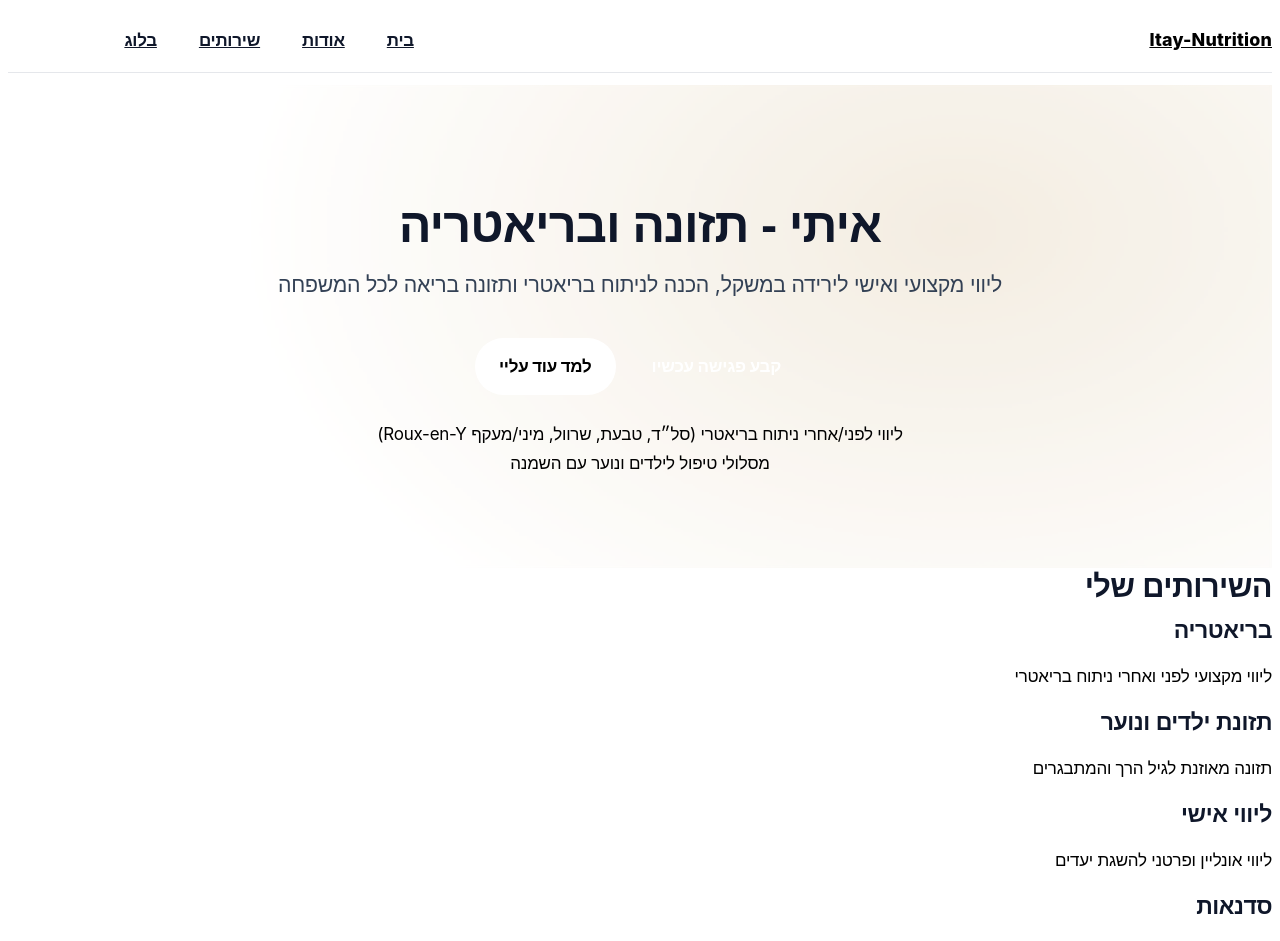
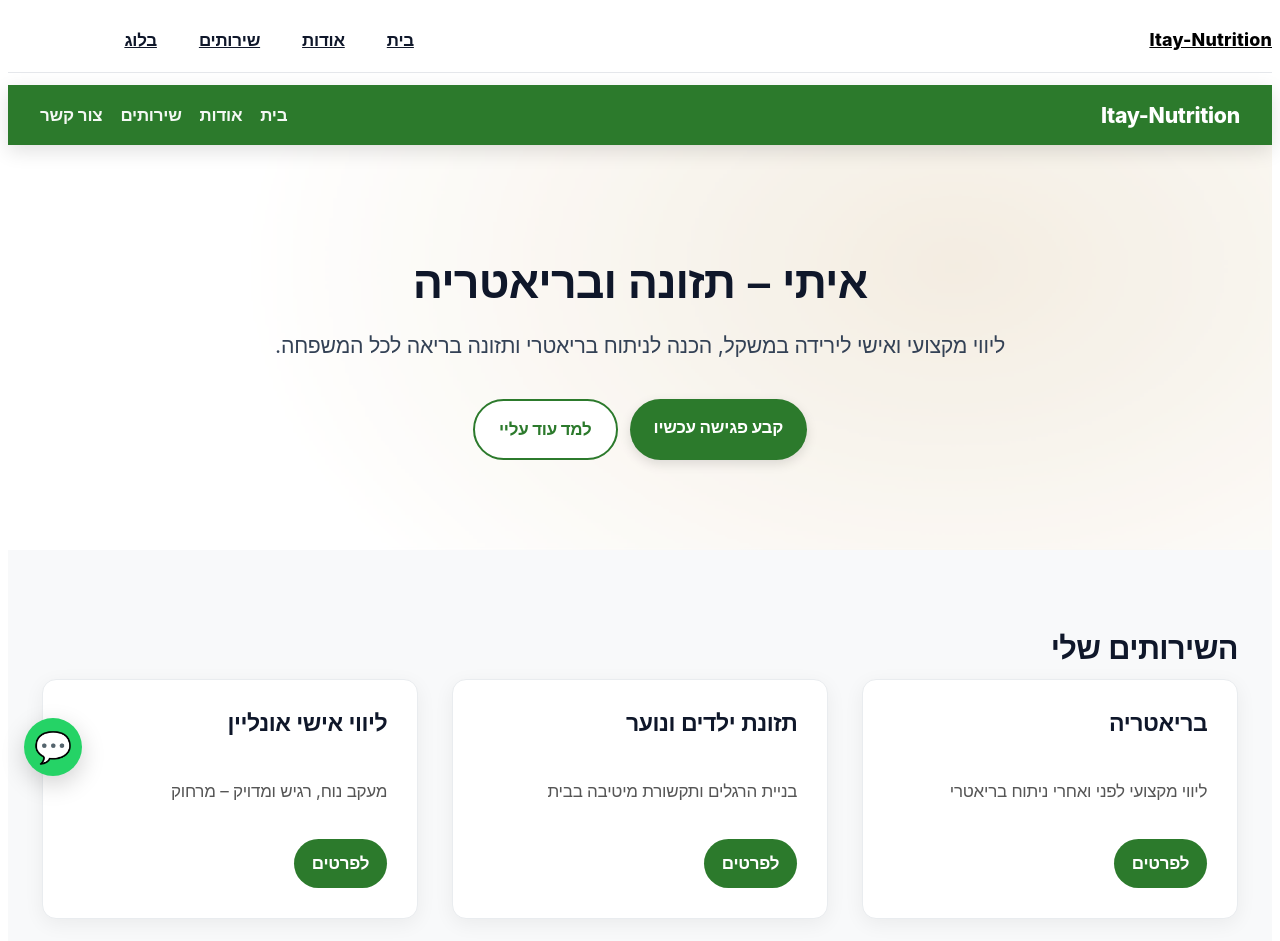
Before and after one commit to klainer1989/itay_website, a Next.js app: page / in a window 1280 px wide. Shown: the top 941 px of the page. Built offline with nearby package versions, Linux system fonts and the light colour scheme.

Commit message:
Added WhatsApp button, unified navbar color, improved About page design

```diff
--- a/src/app/page.module.css
+++ b/src/app/page.module.css
@@ -92,3 +92,175 @@
   .heroTitle { font-size: 2rem; }
   .heroSubtitle { font-size: 1.05rem; }
 }
+.whatsappButton {
+  position: fixed;
+  bottom: 25px;
+  left: 25px;
+  background-color: #25d366;
+  color: white;
+  font-size: 2rem;
+  width: 60px;
+  height: 60px;
+  border-radius: 50%;
+  display: flex;
+  align-items: center;
+  justify-content: center;
+  box-shadow: 0 4px 15px rgba(0,0,0,0.2);
+  text-decoration: none;
+  z-index: 9999;
+  transition: all 0.3s ease;
+}
+.whatsappButton:hover {
+  background-color: #1ebe57;
+  transform: scale(1.05);
+}
+/* ===== Navbar ===== */
+.navbar {
+  position: sticky;
+  top: 0;
+  z-index: 1000;
+  background: #2c7a2c;           /* צבע אחיד */
+  color: #fff;
+  box-shadow: 0 6px 20px rgba(0,0,0,.12);
+}
+.navContainer {
+  max-width: 1200px;
+  margin: 0 auto;
+  padding: 12px 24px;
+  display: flex;
+  align-items: center;
+  justify-content: space-between;
+}
+.logo {
+  color: #fff;
+  font-weight: 800;
+  font-size: 1.25rem;
+  text-decoration: none;
+}
+.navLinks {
+  display: flex;
+  gap: 18px;
+  align-items: center;
+}
+.navLinks a {
+  color: #fff;
+  text-decoration: none;
+  font-weight: 600;
+  opacity: .95;
+}
+.navLinks a:hover { opacity: 1; text-decoration: underline; }
+
+/* ===== HERO (גרסה נקייה עם ניגודיות טובה) ===== */
+.hero {
+  position: relative;
+  background: radial-gradient(1200px 800px at 75% 30%, #f1e9db 0%, #fff 60%),
+              linear-gradient(135deg, #e7f1ec 0%, #f2ebdf 100%);
+  padding: 110px 0 90px;
+  text-align: center;
+  overflow: hidden;
+}
+.hero::after {
+  content: "";
+  position: absolute;
+  inset: 0;
+  background: rgba(255, 255, 255, 0.18);
+  backdrop-filter: blur(1.5px);
+}
+.heroContent {
+  position: relative;
+  z-index: 1;
+  max-width: 960px;
+  margin: 0 auto;
+  padding: 0 2rem;
+}
+.heroTitle {
+  font-size: clamp(2.2rem, 3.5vw, 3.2rem);
+  font-weight: 800;
+  color: #0f172a;
+  margin-bottom: 16px;
+}
+.heroSubtitle, .subtitle {
+  font-size: clamp(1.08rem, 2.1vw, 1.25rem);
+  color: #334155;
+  line-height: 1.7;
+  margin: 0 auto 22px;
+}
+.heroButtons {
+  position: relative;
+  z-index: 1;
+  display: inline-flex;
+  gap: 12px;
+  flex-wrap: wrap;
+  justify-content: center;
+  margin-top: 14px;
+}
+.primaryButton {
+  background: #2c7a2c;
+  color: #fff;
+  padding: 14px 24px;
+  border-radius: 999px;
+  font-weight: 700;
+  box-shadow: 0 4px 12px rgba(0,0,0,.12);
+  text-decoration: none;
+}
+.primaryButton:hover { filter: brightness(0.95); }
+.secondaryButton {
+  background: #fff;
+  color: #2c7a2c;
+  border: 2px solid #2c7a2c;
+  padding: 14px 24px;
+  border-radius: 999px;
+  font-weight: 700;
+  text-decoration: none;
+}
+.secondaryButton:hover { background: #f6fff6; }
+
+/* ===== Services / CTA (קיימים אצלך — שים אם חסר) ===== */
+.container { max-width: 1200px; margin: 0 auto; padding: 0 2rem; }
+.services { padding: 80px 0; background: #f8f9fa; }
+.servicesGrid {
+  display: grid; gap: 2rem;
+  grid-template-columns: repeat(auto-fit, minmax(280px, 1fr));
+}
+.serviceCard {
+  background: #fff; border: 1px solid #e9ecef; border-radius: 14px;
+  padding: 1.75rem; box-shadow: 0 5px 20px rgba(0,0,0,.06);
+  display: flex; flex-direction: column; gap: .75rem;
+}
+.serviceDescription { color: #555; line-height: 1.6; }
+.serviceButton {
+  margin-top: .25rem; align-self: start;
+  background: #2c7a2c; color: #fff; padding: 10px 18px; border-radius: 999px;
+  text-decoration: none; font-weight: 700;
+}
+.serviceButton:hover { filter: brightness(.95); }
+
+.cta { background: #2c7a2c; color: #fff; padding: 80px 0; text-align: center; }
+.ctaButtons { display: flex; gap: 12px; justify-content: center; flex-wrap: wrap; }
+
+/* ===== כפתור וואטסאפ מרחף ===== */
+.whatsappButton {
+  position: fixed;
+  bottom: 24px;
+  left: 24px;
+  background-color: #25d366;
+  color: #fff;
+  font-size: 1.8rem;
+  width: 58px;
+  height: 58px;
+  border-radius: 50%;
+  display: flex; align-items: center; justify-content: center;
+  box-shadow: 0 8px 24px rgba(0,0,0,0.18);
+  text-decoration: none;
+  z-index: 9999;
+  transition: transform .2s ease, filter .2s ease;
+}
+.whatsappButton:hover { transform: scale(1.06); filter: brightness(.98); }
+
+/* מובייל */
+@media (max-width: 768px) {
+  .hero { padding: 84px 0 72px; }
+  .heroTitle { font-size: 2rem; }
+  .heroSubtitle { font-size: 1.05rem; }
+  .navLinks { gap: 12px; }
+}
--- a/src/app/page.tsx
+++ b/src/app/page.tsx
@@ -3,49 +3,53 @@ import styles from "./page.module.css";
 
 export default function Home() {
   return (
-    <div className={styles.page}>
-      {/* HERO */}
+    <div className={styles.page} dir="rtl">
+      {/* Navbar */}
+      <header className={styles.navbar}>
+        <div className={styles.navContainer}>
+          <Link href="/" className={styles.logo}>Itay-Nutrition</Link>
+          <nav className={styles.navLinks}>
+            <Link href="/">בית</Link>
+            <Link href="/about">אודות</Link>
+            <Link href="/services">שירותים</Link>
+            <Link href="/contact">צור קשר</Link>
+          </nav>
+        </div>
+      </header>
+
+      {/* Hero */}
       <section className={styles.hero}>
         <div className={styles.heroContent}>
-          <h1>איתי - תזונה ובריאטריה</h1>
+          <h1 className={styles.heroTitle}>איתי – תזונה ובריאטריה</h1>
           <p className={styles.heroSubtitle}>
-            ליווי מקצועי ואישי לירידה במשקל, הכנה לניתוח בריאטרי ותזונה בריאה לכל המשפחה
+            ליווי מקצועי ואישי לירידה במשקל, הכנה לניתוח בריאטרי ותזונה בריאה לכל המשפחה.
           </p>
           <div className={styles.heroButtons}>
-            <Link href="/contact" className={styles.primaryButton}>
-              קבע פגישה עכשיו
-            </Link>
-            <Link href="/about" className={styles.secondaryButton}>
-              למד עוד עליי
-            </Link>
+            <Link href="/contact" className={styles.primaryButton}>קבע פגישה עכשיו</Link>
+            <Link href="/about" className={styles.secondaryButton}>למד עוד עליי</Link>
           </div>
-          <ul className={styles.featuresList} style={{ marginTop: "1.5rem" }}>
-            <li>ליווי לפני/אחרי ניתוח בריאטרי (סל״ד, טבעת, שרוול, מיני/מעקף Roux-en-Y)</li>
-            <li>מסלולי טיפול לילדים ונוער עם השמנה</li>
-          </ul>
         </div>
       </section>
 
-      {/* SERVICES */}
-      <section className={styles.services} id="services">
+      {/* Services (דוגמה קצרה) */}
+      <section className={styles.services}>
         <div className={styles.container}>
           <h2>השירותים שלי</h2>
           <div className={styles.servicesGrid}>
             <div className={styles.serviceCard}>
               <h3>בריאטריה</h3>
-              <p>ליווי מקצועי לפני ואחרי ניתוח בריאטרי</p>
+              <p className={styles.serviceDescription}>ליווי מקצועי לפני ואחרי ניתוח בריאטרי</p>
+              <Link href="/services" className={styles.serviceButton}>לפרטים</Link>
             </div>
             <div className={styles.serviceCard}>
               <h3>תזונת ילדים ונוער</h3>
-              <p>תזונה מאוזנת לגיל הרך והמתבגרים</p>
+              <p className={styles.serviceDescription}>בניית הרגלים ותקשורת מיטיבה בבית</p>
+              <Link href="/services" className={styles.serviceButton}>לפרטים</Link>
             </div>
             <div className={styles.serviceCard}>
-              <h3>ליווי אישי</h3>
-              <p>ליווי אונליין ופרטני להשגת יעדים</p>
-            </div>
-            <div className={styles.serviceCard}>
-              <h3>סדנאות</h3>
-              <p>סדנאות קבוצתיות להכנה ומעקב</p>
+              <h3>ליווי אישי אונליין</h3>
+              <p className={styles.serviceDescription}>מעקב נוח, רגיש ומדויק – מרחוק</p>
+              <Link href="/services" className={styles.serviceButton}>לפרטים</Link>
             </div>
           </div>
         </div>
@@ -54,18 +58,25 @@ export default function Home() {
       {/* CTA */}
       <section className={styles.cta}>
         <div className={styles.container}>
-          <h2>מוכן להתחיל?</h2>
-          <p>בואו נתחיל את המסע שלכם לבריאות טובה יותר</p>
+          <h2>מוכן/ה להתחיל?</h2>
+          <p>נבנה תהליך מותאם אישית, רגוע ומדויק – יחד.</p>
           <div className={styles.ctaButtons}>
-            <Link href="/contact" className={styles.primaryButton}>
-              צור קשר עכשיו
-            </Link>
-            <Link href="/services" className={styles.secondaryButton}>
-              צפה בשירותים
-            </Link>
+            <Link href="/contact" className={styles.primaryButton}>צור קשר</Link>
+            <Link href="/services" className={styles.secondaryButton}>לשירותים</Link>
           </div>
         </div>
       </section>
+
+      {/* כפתור וואטסאפ מרחף */}
+      <a
+        href="https://wa.me/972546433573?text=%D7%A9%D7%9C%D7%95%D7%9D%20%D7%90%D7%99%D7%AA%D7%99!%20%D7%90%D7%A9%D7%9E%D7%97%20%D7%9C%D7%A7%D7%91%D7%9C%20%D7%A4%D7%A8%D7%98%D7%99%D7%9D%20%D7%A0%D7%95%D7%A1%D7%A4%D7%99%D7%9D."
+        target="_blank"
+        rel="noopener noreferrer"
+        className={styles.whatsappButton}
+        aria-label="צ׳אט בוואטסאפ"
+      >
+        💬
+      </a>
     </div>
   );
 }
```
